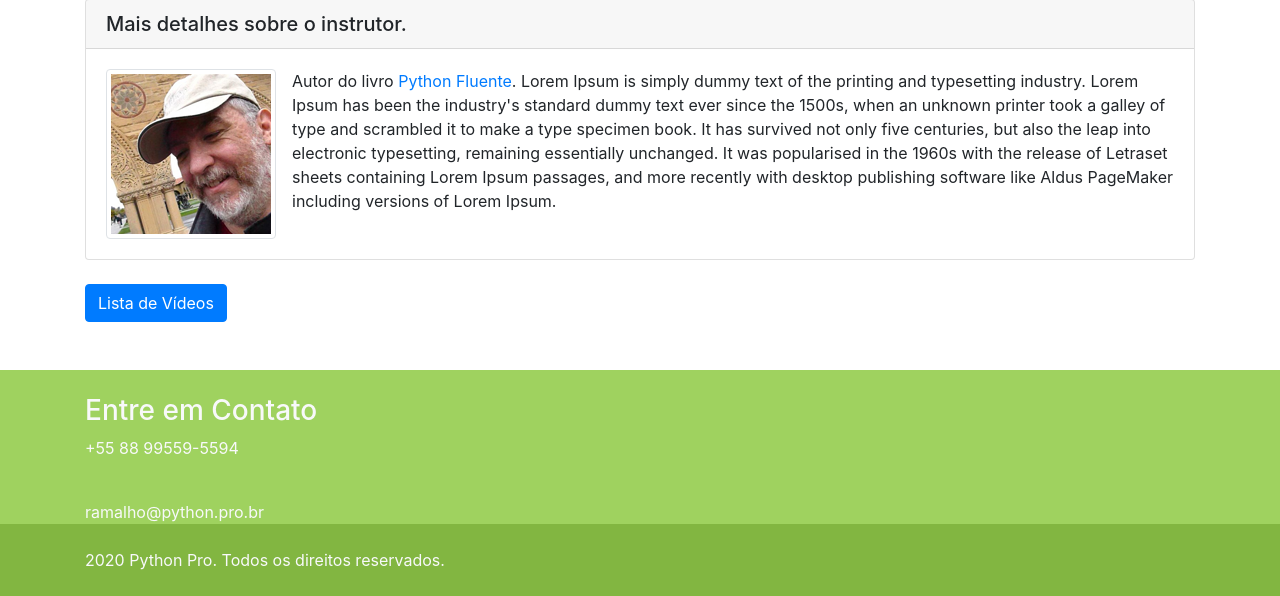
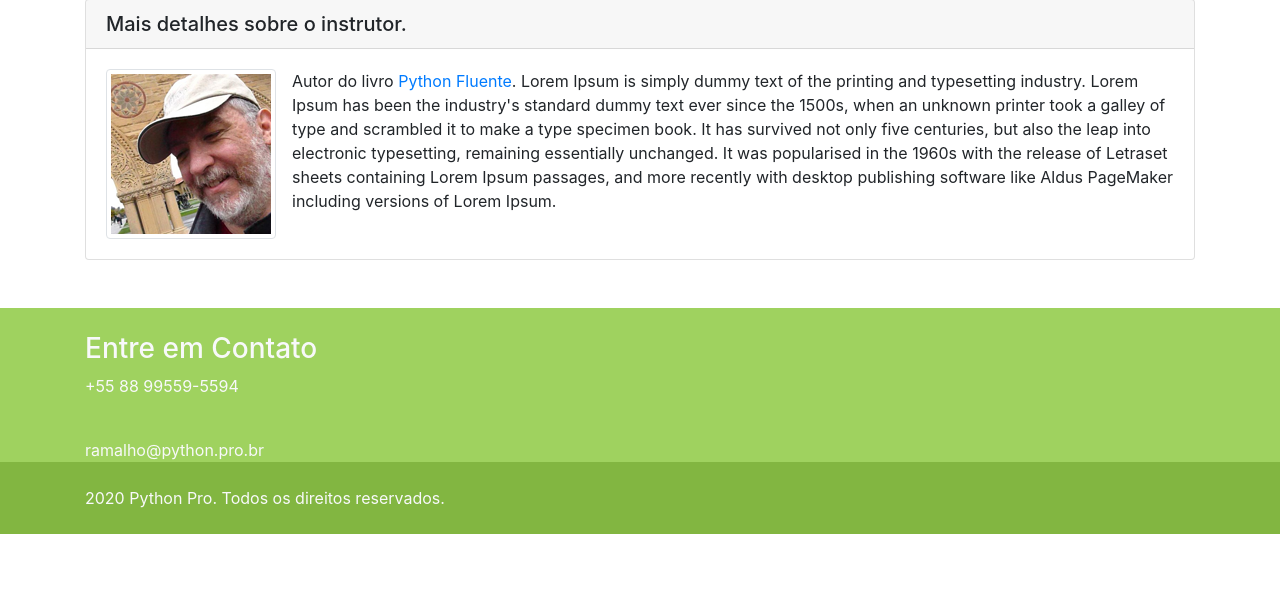
Before and after one commit to herbetyp/pythonprodjango, a Django app: template pypro/core/templates/core/home.html in a window 1280 px wide. Shown: the part 688-1284 px from the top of the page. After the commit the page ends 1222 px from the top, so only its background shows below. Run offline with Django 3.2, Linux system fonts and the light colour scheme; the template is opened without the code that fills it, so the values that code supplies are empty; some libraries are stand-ins or nearby versions.

Commit message:
improvements in templates

```diff
--- a/pypro/aperitivos/templates/aperitivos/indice.html
+++ b/pypro/aperitivos/templates/aperitivos/indice.html
@@ -6,7 +6,6 @@
 {% block description %}Página com todos os vídeos gratuitos{% endblock description %}
 
 {% block content %}
-
 	<div class="container mt-5">
 		<div class="row">
 			<div class="col-md-12">
@@ -24,5 +23,4 @@
 			</div>
 		</div>
 	</div>
-
 {% endblock content %}
--- a/pypro/aperitivos/templates/aperitivos/video.html
+++ b/pypro/aperitivos/templates/aperitivos/video.html
@@ -6,7 +6,6 @@
 {% block description %}Página com vídeo gratuito de Python{% endblock description %}
 
 {% block content %}
-
 	<div class="container mt-5">
 		<div class="row">
 			<div class="col-md-12">
@@ -19,5 +18,4 @@
 			</div>
 		</div>
 	</div>
-
 {% endblock content %}
--- a/pypro/core/templates/core/base.html
+++ b/pypro/core/templates/core/base.html
@@ -20,11 +20,9 @@
 	<script src="{% static 'js/jquery.min.js' %}"></script>
 	<script src="{% static 'js/bootstrap.min.js' %}"></script>
 	<script src="{% static 'js/scripts.js' %}"></script>
-
 </head>
 
 <body>
-
 	<nav class="navbar navbar-expand-lg navbar-dark bg-dark">
 		<a class="navbar-brand" href="{% url 'core:home' %}">Python Pro</a>
 		<button class="navbar-toggler" type="button" data-toggle="collapse" data-target="#navbarSupportedContent"
@@ -54,5 +52,4 @@
 
 	{% include 'core/footer.html' with contato_email='ramalho@python.pro.br' only %}
 </body>
-
 </html>
--- a/pypro/core/templates/core/home.html
+++ b/pypro/core/templates/core/home.html
@@ -5,7 +5,6 @@
 {% block title %}Python Pro - Home{% endblock title %}
 
 {% block content %}
-
 <div class="container mt-5">
 	<div class="row">
 		<div class="col-md-12">
@@ -36,12 +35,11 @@
 						<div class="col-sm-3 my-1">
 							<label class="sr-only" for="mce-USERNAME">Nome</label>
 							<div class="input-group">
-									<input type="text" name="USERNAME" class="form-control" id="mce-USERNAME"
-										placeholder="Seu nome">
+								<input type="text" name="USERNAME" class="form-control" id="mce-USERNAME" placeholder="Seu nome">
 							</div>
 						</div>
-							<div class="clear ml-1"><input type="submit" value="Enviar" name="subscribe"
-									id="mc-embedded-subscribe" class="btn btn-primary"></div>
+						<div class="clear ml-1"><input type="submit" value="Enviar" name="subscribe" id="mc-embedded-subscribe"
+								class="btn btn-primary"></div>
 					</div>
 					<div style="position: absolute; left: -5000px;" aria-hidden="true"><input type="text"
 							name="b_c4ac08f9f2608f65b8a61127c_7ea53218ae" tabindex="-1" value=""></div>
@@ -77,13 +75,4 @@
 		</div>
 	</div>
 </div>
-	<div class="container mt-4">
-		<div class="row">
-			<div class="col">
-				<a href="{% url 'aperitivos:indice' %}"><button class="btn btn-primary">Lista
-						de Vídeos</button></a>
-			</div>
-		</div>
-	</div>
-
 {% endblock content %}
--- a/pypro/modulos/models.py
+++ b/pypro/modulos/models.py
@@ -24,6 +24,7 @@ class Aula(OrderedModel):
     slug = models.SlugField(unique=True)
     modulo = models.ForeignKey('Modulo', on_delete=models.PROTECT)
     order_with_respect_to = 'modulo'
+    vimeo_id = models.CharField(max_length=32)
 
     class Meta(OrderedModel.Meta):
         pass
--- a/pypro/modulos/templates/modulos/aula_detalhe.html
+++ b/pypro/modulos/templates/modulos/aula_detalhe.html
@@ -6,18 +6,16 @@
 {% block description %}Página com vídeo gratuito de Python{% endblock description %}
 
 {% block content %}
-
 	<div class="container mt-5">
 		<div class="row">
 			<div class="col-md-12">
 				<h1>{{ aula.titulo|default:'Faltando o título' }}</h1>
 				<div class="mt-3 mb-5">
-                    <iframe src="https://player.vimeo.com/aula/{{ aula.vimeo_id }}" width="640" height="360" frameborder="0"
+					<iframe src="https://player.vimeo.com/video/{{ aula.vimeo_id }}" width="640" height="360" frameborder="0"
 					allow="autoplay; fullscreen" allowfullscreen></iframe>
 				</div>
-                <a href="{% url 'aperitivos:indice' %}"><button class="btn btn-secondary">Voltar</button></a>
+				<a href="{% url 'modulos:detalhe' slug=aula.modulo.slug %}"><button class="btn btn-secondary">Voltar</button></a>
 			</div>
 		</div>
 	</div>
-
 {% endblock content %}
--- a/pypro/modulos/templates/modulos/modulo_detalhe.html
+++ b/pypro/modulos/templates/modulos/modulo_detalhe.html
@@ -6,7 +6,6 @@
 {% block description %}Página com detalhes do módulo {{ modulo.titulo }} {% endblock description %}
 
 {% block content %}
-
 	<div class="container mt-5">
 		<div class="row">
 			<div class="col-md-12">
@@ -26,5 +25,4 @@
 			</div>
 		</div>
 	</div>
-
 {% endblock content %}
```
Also changed, not shown: pypro/modulos/tests/test_aula_detalhe.py (+4 -0 lines), pypro/core/templates/core/footer.html (indentation only), pypro/modulos/migrations/0004_aula_vimeo_id.py (added), pypro/modulos/migrations/0005_vimeo_obrigatorio.py (added). Lines whose indentation alone changed are shown as unchanged.
